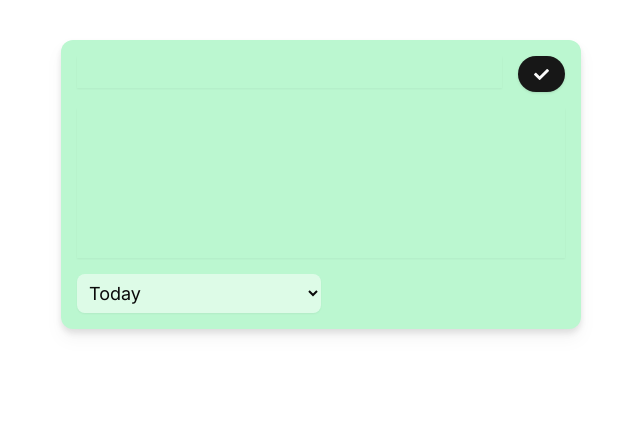
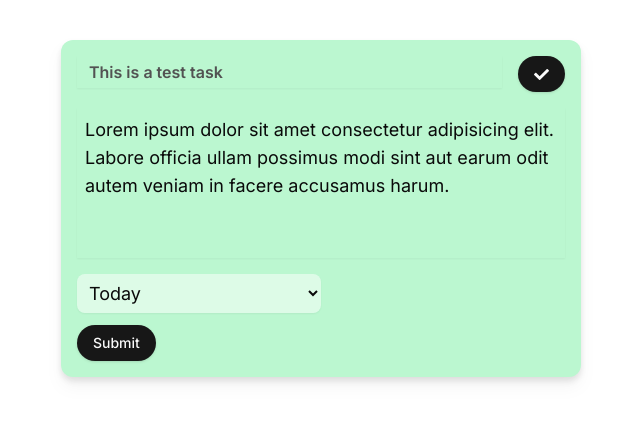
Before and after one commit to adi-sd/task-it, a Next.js app: page /home in a window 1280 px wide. Both pictures are taken after a click on the button 805 px from the left and 74 px from the top of the page. Shown: the top 422 px of the page, without its empty margins (319-959 px from the left). Built offline with nearby package versions, Linux system fonts and the light colour scheme.

Commit message:
Still Issue with form values

```diff
--- a/components/task/edit-task.tsx
+++ b/components/task/edit-task.tsx
@@ -1,6 +1,6 @@
 "use client";
 
-import { useState, useTransition } from "react";
+import { useEffect, useState, useTransition } from "react";
 import { FaCheck } from "react-icons/fa";
 import { useForm } from "react-hook-form";
 import * as z from "zod";
@@ -38,12 +38,10 @@ interface EditTaskProps {
 export const EditTask: React.FC<EditTaskProps> = ({ toggleEdit, taskItem }) => {
     const [isHidden, setIsHidden] = useState(false);
     const [isPending, startTransition] = useTransition();
+    const [tempTask, setTempTask] = useState(taskItem);
 
     const form = useForm<z.infer<typeof TaskSchema>>({
         resolver: zodResolver(TaskSchema),
-        defaultValues: {
-            schedule: ScheduleTypes.Today,
-        },
     });
 
     const onDoneClicked = () => {
@@ -52,13 +50,16 @@ export const EditTask: React.FC<EditTaskProps> = ({ toggleEdit, taskItem }) => {
         toggleEdit(isHidden); // Setting isEdit(Parent) to exact value of if Edit Task is showing
     };
 
-    const onSubmit = (values: z.infer<typeof TaskSchema>) => {
+    const onSubmit = () => {
         startTransition(() => {
-            // Add a server action to put the task in database
-            console.log(values);
-            // onDoneClicked();
+            console.log("submitted value - ", form.getValues());
         });
     };
+
+    useEffect(() => {
+        console.log("oldTask - ", taskItem);
+        console.log("newTask - ", tempTask);
+    });
 
     return (
         <div className="w-full h-fit p-4 bg-green-200 rounded-xl drop-shadow-lg flex flex-col" hidden={isHidden}>
@@ -75,13 +76,21 @@ export const EditTask: React.FC<EditTaskProps> = ({ toggleEdit, taskItem }) => {
                                 render={({ field }) => (
                                     <FormItem className="w-full mr-4">
                                         <FormControl>
-                                            <Input {...field} type="headline" className="text-neutral-600"></Input>
+                                            <Input
+                                                {...field}
+                                                type="headline"
+                                                className="text-neutral-600"
+                                                value={tempTask.headline}
+                                                onChange={(e) => {
+                                                    setTempTask({ ...tempTask, headline: e.target.value });
+                                                }}
+                                            ></Input>
                                         </FormControl>
                                     </FormItem>
                                 )}
                             ></FormField>
                             <div className="ml-auto flex gap-x-2">
-                                <Button type="submit" onClick={() => onSubmit(form.getValues())} disabled={isPending}>
+                                <Button type="submit" disabled={isPending}>
                                     <FaCheck size={15}></FaCheck>
                                 </Button>
                             </div>
@@ -94,7 +103,13 @@ export const EditTask: React.FC<EditTaskProps> = ({ toggleEdit, taskItem }) => {
                                     <FormItem>
                                         {/* <FormLabel>Description</FormLabel> */}
                                         <FormControl>
-                                            <Textarea {...field}></Textarea>
+                                            <Textarea
+                                                {...field}
+                                                value={tempTask.description}
+                                                onChange={(e) => {
+                                                    setTempTask({ ...tempTask, description: e.target.value });
+                                                }}
+                                            ></Textarea>
                                         </FormControl>
                                     </FormItem>
                                 )}
@@ -108,13 +123,16 @@ export const EditTask: React.FC<EditTaskProps> = ({ toggleEdit, taskItem }) => {
                                     <FormItem>
                                         {/* <FormLabel>Description</FormLabel> */}
                                         <FormControl>
-                                            <Select options={scheduleTypes}></Select>
+                                            <Select {...field} options={scheduleTypes}></Select>
                                         </FormControl>
                                     </FormItem>
                                 )}
                             ></FormField>
                         </div>
                     </div>
+                    <div>
+                        <Button type="submit">Submit</Button>
+                    </div>
                 </form>
             </Form>
         </div>
--- a/components/ui/input.tsx
+++ b/components/ui/input.tsx
@@ -1,7 +1,6 @@
 import * as React from "react";
 
 import { cn } from "@/lib/utils";
-import { useState } from "react";
 
 export interface InputProps extends React.InputHTMLAttributes<HTMLInputElement> {}
 
@@ -15,7 +14,6 @@ const Input = React.forwardRef<HTMLInputElement, InputProps>(({ className, type,
             )}
             ref={ref}
             {...props}
-            contentEditable={true}
         ></input>
     );
 });
```
